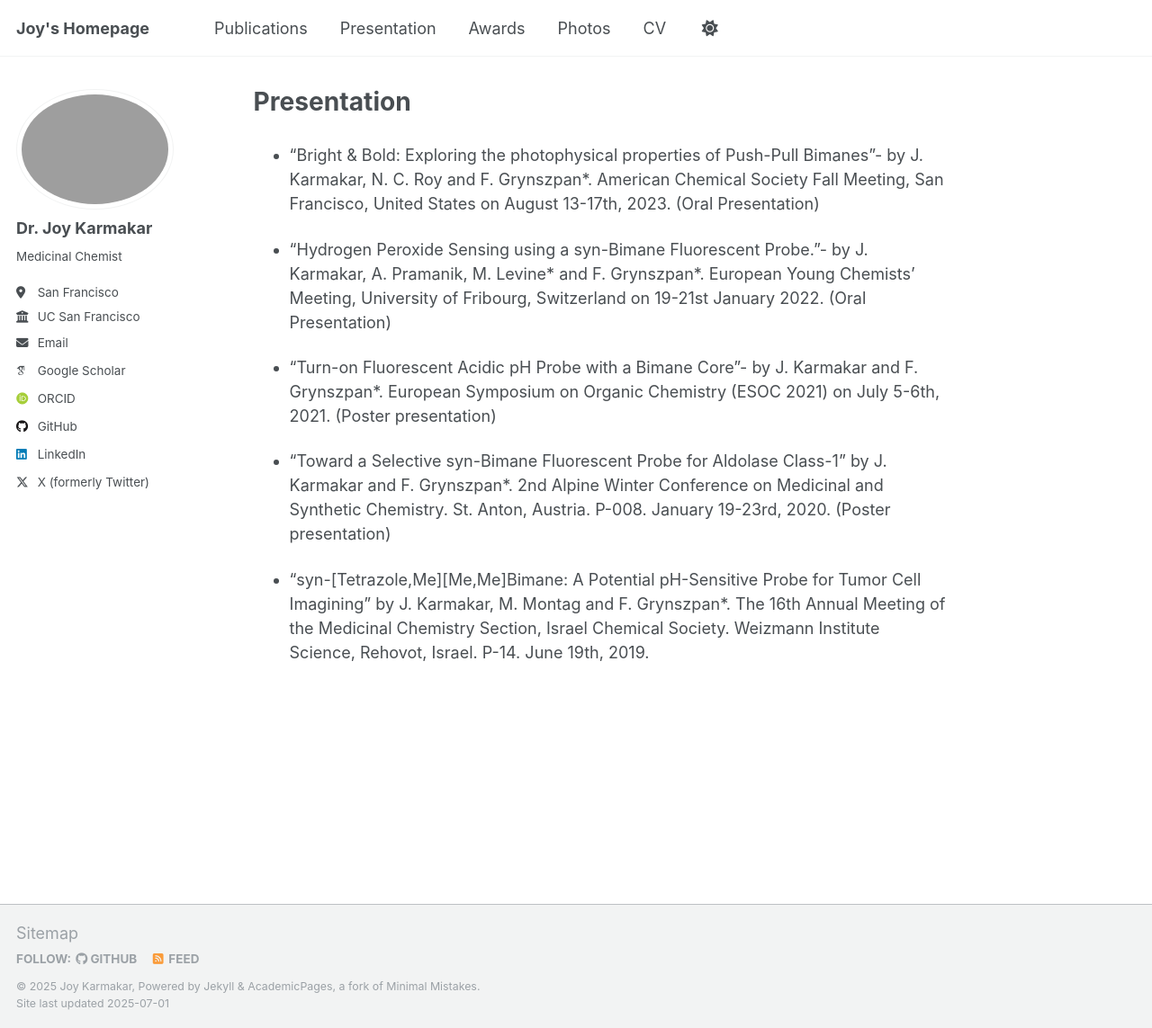
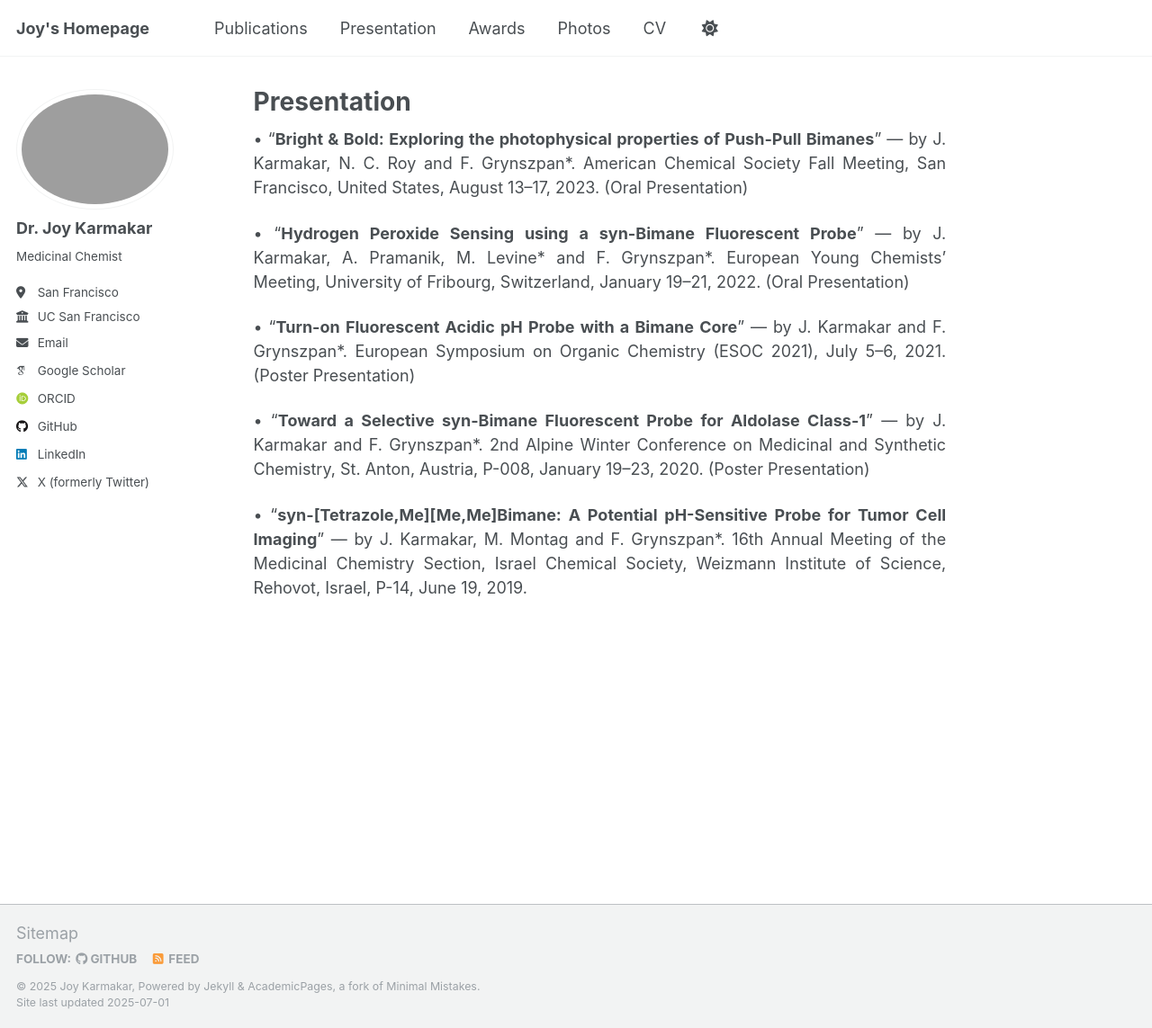
Before and after one commit to DrJoyKarmakar/DrJoyKarmakar.github.io, a Jekyll site: the page built from _pages/presentation.md, in a window 1280 px wide and 1143 px high. Shown: the whole window at 90% size. Built offline with Jekyll 4.4.1, drawn with Linux system fonts in a browser that asks for light colours; some web fonts are replaced; a script that is not in the unit is left out.

Commit message:
Update presentation.md

```diff
--- a/_pages/presentation.md
+++ b/_pages/presentation.md
@@ -5,12 +5,22 @@ permalink: /presentation/
 author_profile: true
 ---
 
-- “Bright & Bold: Exploring the photophysical properties of Push-Pull Bimanes”- by J. Karmakar, N. C. Roy and F. Grynszpan*. American Chemical Society Fall Meeting, San Francisco, United States on August 13-17th, 2023. (Oral Presentation)
+<p style="text-align: justify;">
+• “<strong>Bright & Bold: Exploring the photophysical properties of Push-Pull Bimanes</strong>” — by J. Karmakar, N. C. Roy and F. Grynszpan*. American Chemical Society Fall Meeting, San Francisco, United States, August 13–17, 2023. (Oral Presentation)
+</p>
 
-- “Hydrogen Peroxide Sensing using a syn-Bimane Fluorescent Probe.”- by J. Karmakar, A. Pramanik, M. Levine* and F. Grynszpan*. European Young Chemists’ Meeting, University of Fribourg, Switzerland on 19-21st January 2022. (Oral Presentation)
+<p style="text-align: justify;">
+• “<strong>Hydrogen Peroxide Sensing using a syn-Bimane Fluorescent Probe</strong>” — by J. Karmakar, A. Pramanik, M. Levine* and F. Grynszpan*. European Young Chemists’ Meeting, University of Fribourg, Switzerland, January 19–21, 2022. (Oral Presentation)
+</p>
 
-- “Turn-on Fluorescent Acidic pH Probe with a Bimane Core”- by J. Karmakar and F. Grynszpan*. European Symposium on Organic Chemistry (ESOC 2021) on July 5-6th, 2021. (Poster presentation)
+<p style="text-align: justify;">
+• “<strong>Turn-on Fluorescent Acidic pH Probe with a Bimane Core</strong>” — by J. Karmakar and F. Grynszpan*. European Symposium on Organic Chemistry (ESOC 2021), July 5–6, 2021. (Poster Presentation)
+</p>
 
-- “Toward a Selective syn-Bimane Fluorescent Probe for Aldolase Class-1” by J. Karmakar and F. Grynszpan*. 2nd Alpine Winter Conference on Medicinal and Synthetic Chemistry. St. Anton, Austria. P-008. January 19-23rd, 2020. (Poster presentation)
+<p style="text-align: justify;">
+• “<strong>Toward a Selective syn-Bimane Fluorescent Probe for Aldolase Class-1</strong>” — by J. Karmakar and F. Grynszpan*. 2nd Alpine Winter Conference on Medicinal and Synthetic Chemistry, St. Anton, Austria, P-008, January 19–23, 2020. (Poster Presentation)
+</p>
 
-- “syn-[Tetrazole,Me][Me,Me]Bimane: A Potential pH-Sensitive Probe for Tumor Cell Imagining” by J. Karmakar, M. Montag and F. Grynszpan*. The 16th Annual Meeting of the Medicinal Chemistry Section, Israel Chemical Society. Weizmann Institute Science, Rehovot, Israel. P-14. June 19th, 2019.
+<p style="text-align: justify;">
+• “<strong>syn-[Tetrazole,Me][Me,Me]Bimane: A Potential pH-Sensitive Probe for Tumor Cell Imaging</strong>” — by J. Karmakar, M. Montag and F. Grynszpan*. 16th Annual Meeting of the Medicinal Chemistry Section, Israel Chemical Society, Weizmann Institute of Science, Rehovot, Israel, P-14, June 19, 2019.
+</p>
```
